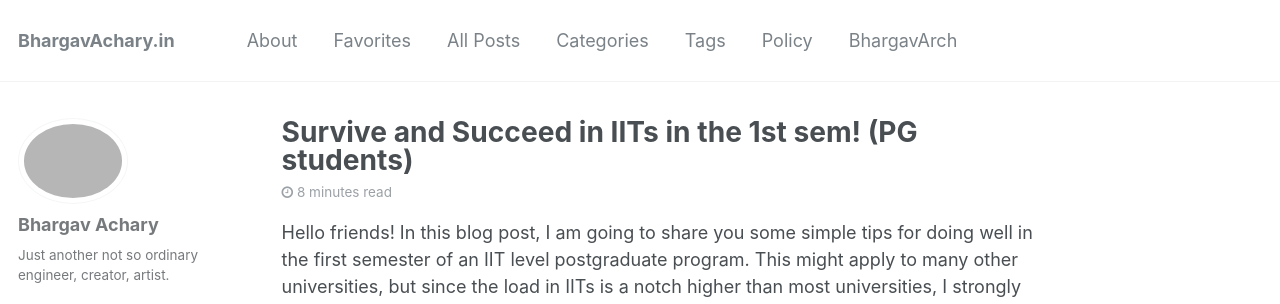
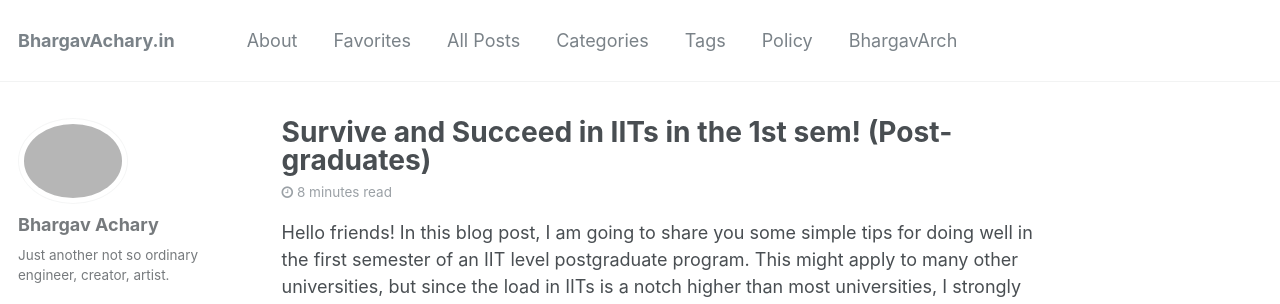
Before and after one commit to bhargavachary/bhargavachary.github.io, a Jekyll site: the page built from _posts/2018-08-26-survival-success-in-iits-first-sem.md, in a window 1280 px wide and 900 px high. Shown: the top 304 px of the window. Built offline with Jekyll 4.4.1, drawn with Linux system fonts in a browser that asks for light colours; comment, search, counter and statistics services are not loaded.

Commit message:
Update 2018-08-26-survival-success-in-iits-first-sem.md

```diff
--- a/_posts/2018-08-26-survival-success-in-iits-first-sem.md
+++ b/_posts/2018-08-26-survival-success-in-iits-first-sem.md
@@ -1,5 +1,5 @@
 ---
-title: "Survive and Succeed in IITs in the 1st sem! (PG students)"
+title: "Survive and Succeed in IITs in the 1st sem! (Post-graduates)"
 categories:
   - Society
   - Motivation
```
